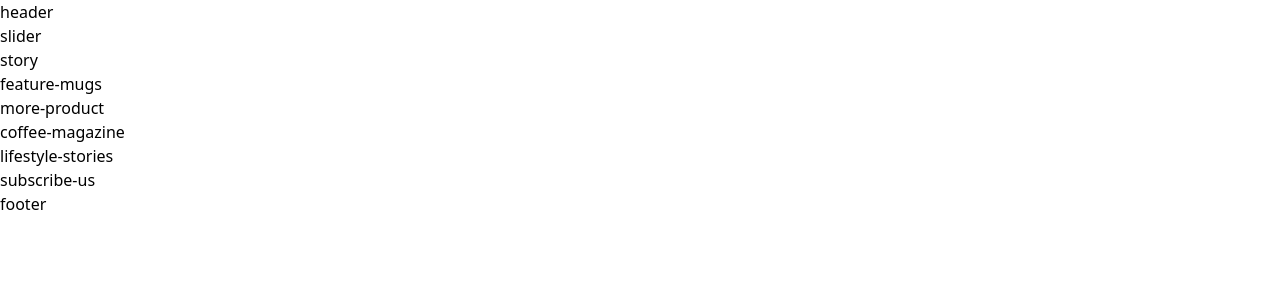
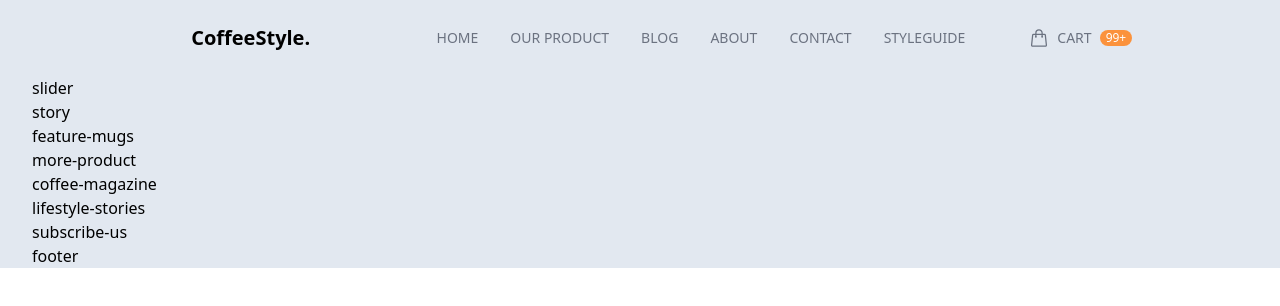
Before and after one commit to hungnh12062000/Tailwincss-Coffee-Style, a website: page public/index.html in a window 1280 px wide. Drawn offline with nearby package versions, Linux system fonts and the light colour scheme; files that its build step writes are made by us from their sources.

Commit message:
add header

```diff
--- a/public/index.html
+++ b/public/index.html
@@ -5,12 +5,62 @@
     <meta http-equiv="X-UA-Compatible" content="IE=edge" />
     <meta name="viewport" content="width=device-width, initial-scale=1.0" />
     <title>Document</title>
-    <link rel="stylesheet" href="./output.css" />
+    <link rel="stylesheet" href="./output.css" type="text/css" />
   </head>
   <body>
     <div id="root">
-      <div class="content-wrapper">
-        <header>header</header>
+      <div
+        class="content-wrapper max-w-screen-2xl text-base mx-auto px-8 bg-slate-200"
+      >
+        <header class="py-6 mx-10">
+          <nav class="flex flex-row justify-between items-center">
+            <!-- logo -->
+            <div
+              class="logo basis-2/6 text-center text-xl font-semibold cursor-pointer"
+            >
+              CoffeeStyle.
+            </div>
+
+            <!-- nav -->
+            <ul
+              class="flex basis-3/6 items-center justify-end gap-8 uppercase text-sm text-gray-500 font-medium"
+            >
+              <li class="top-menu-item"><a href="#">Home</a></li>
+              <li class="top-menu-item"><a href="#">Our Product</a></li>
+              <li class="top-menu-item"><a href="#">Blog</a></li>
+              <li class="top-menu-item"><a href="#">About</a></li>
+              <li class="top-menu-item"><a href="#">Contact</a></li>
+              <li class="top-menu-item"><a href="#">Styleguide</a></li>
+            </ul>
+
+            <!-- card -->
+            <ul
+              class="basis-1/6 flex justify-start items-center ml-16 uppercase text-sm text-gray-500 font-medium"
+            >
+              <li class="">
+                <a class="flex items-center" href="">
+                  <svg
+                    xmlns="http://www.w3.org/2000/svg"
+                    fill="none"
+                    viewBox="0 0 24 24"
+                    stroke-width="1.5"
+                    stroke="currentColor"
+                    class="hh-icon"
+                  >
+                    <path
+                      stroke-linecap="round"
+                      stroke-linejoin="round"
+                      d="M15.75 10.5V6a3.75 3.75 0 10-7.5 0v4.5m11.356-1.993l1.263 12c.07.665-.45 1.243-1.119 1.243H4.25a1.125 1.125 0 01-1.12-1.243l1.264-12A1.125 1.125 0 015.513 7.5h12.974c.576 0 1.059.435 1.119 1.007zM8.625 10.5a.375.375 0 11-.75 0 .375.375 0 01.75 0zm7.5 0a.375.375 0 11-.75 0 .375.375 0 01.75 0z"
+                    />
+                  </svg>
+
+                  <span class="mx-2">Cart</span>
+                  <span class="hh-bagde-circle bg-orange-400 text-white">99+</span>
+                </a>
+              </li>
+            </ul>
+          </nav>
+        </header>
         <main>
           <div class="slider">slider</div>
           <!-- End slider -->
--- a/src/input.css
+++ b/src/input.css
@@ -1,3 +1,17 @@
 @tailwind base;
 @tailwind components;
 @tailwind utilities;
+
+/* hh = haihung */
+.hh-top-menu-item{
+     @apply cursor-pointer py-1 hover:text-gray-800 relative after:absolute after:bottom-0 after:left-0 after:bg-light-coffee after:h-0.5 after:w-0 hover:after:w-full after:transition-all after:ease-in-out after:duration-300;
+
+}
+
+.hh-icon{
+     @apply w-5 h-5 inline-block;
+}
+
+.hh-bagde-circle{
+     @apply text-xs text-center rounded-full px-1.5;
+}
--- a/tailwind.config.js
+++ b/tailwind.config.js
@@ -2,7 +2,11 @@
 module.exports = {
   content: ["./public/**/*.{html,js}"],
   theme: {
-    extend: {},
+    extend: {
+      colors:{
+        'light-coffee': '#c89f94'
+      }
+    },
   },
   plugins: [],
 }
```
Also changed, not shown: public/output.css (deleted), readme.md (added), 1 other file.
